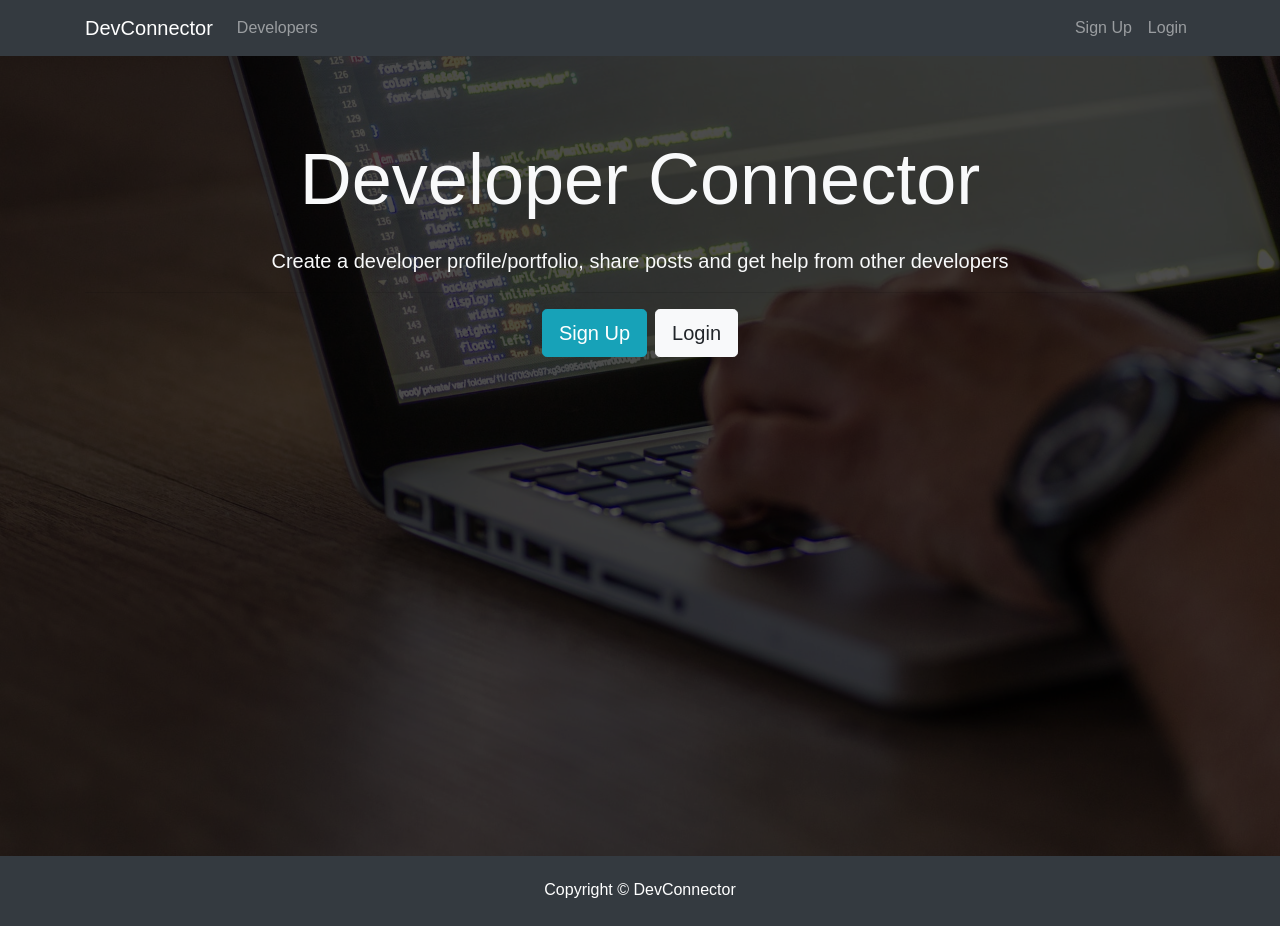
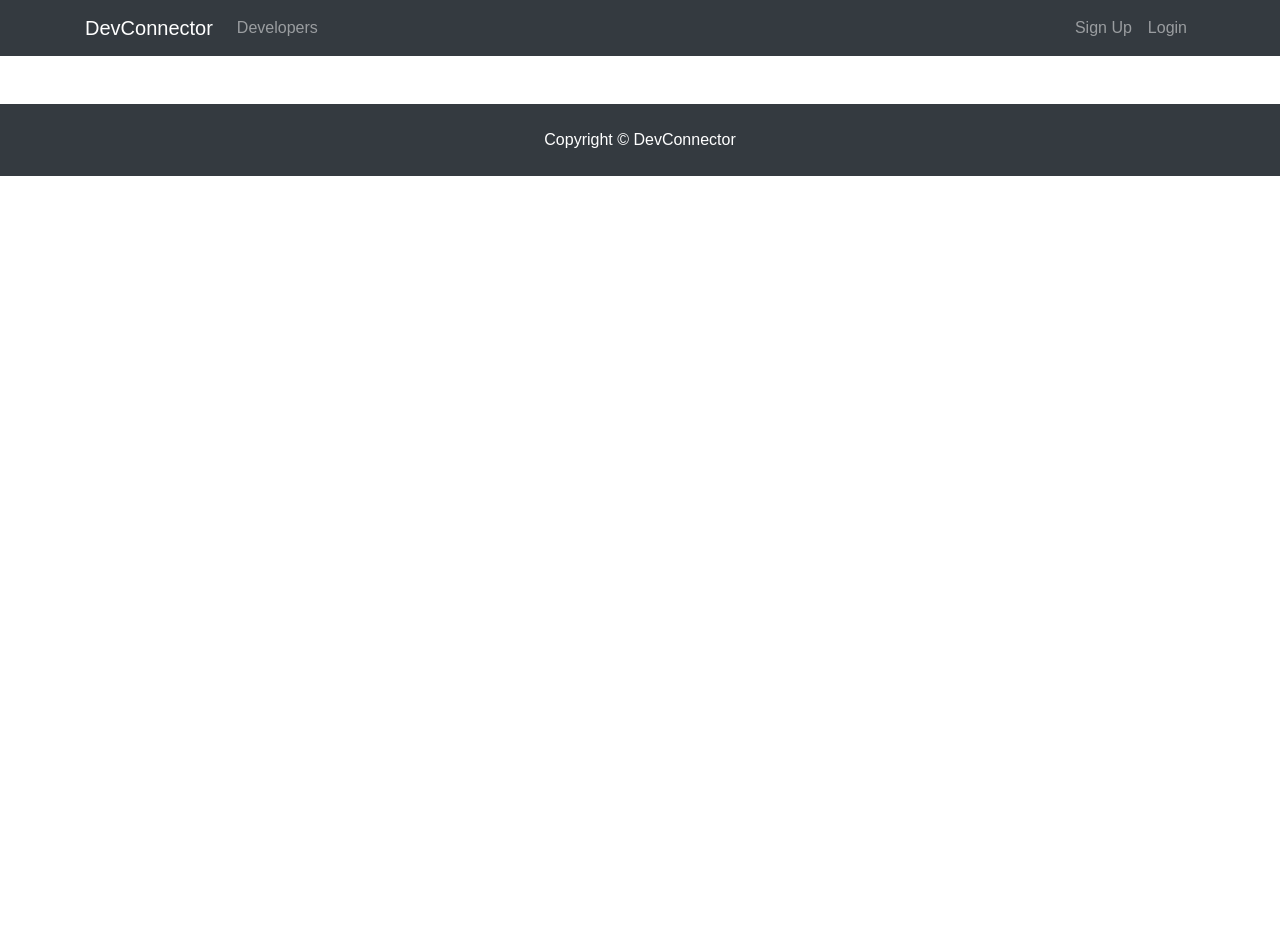
Before and after one commit to HeshanSB/devconnector, a React (Create React App) app in the folder client/: page /login in a window 1280 px wide. After the commit the page ends 800 px from the top, so only its background shows below. Built offline with nearby package versions, Linux system fonts and the light colour scheme.

Commit message:
Login and Regiter routes

```diff
--- a/client/package.json
+++ b/client/package.json
@@ -5,6 +5,7 @@
   "dependencies": {
     "react": "^16.8.6",
     "react-dom": "^16.8.6",
+    "react-router-dom": "^5.0.0",
     "react-scripts": "0.9.5"
   },
   "devDependencies": {},
@@ -14,6 +15,5 @@
     "test": "react-scripts test --env=jsdom",
     "eject": "react-scripts eject"
   },
-  "proxy" : "http://localhost:5000"
-
+  "proxy": "http://localhost:5000"
 }
--- a/client/src/App.js
+++ b/client/src/App.js
@@ -1,18 +1,27 @@
 import React, { Component } from 'react';
+import {BrowserRouter as Router, Route} from 'react-router-dom';
 
 import './App.css';
 import Navbar from './components/layout/Navbar';
 import Footer from './components/layout/Footer';
 import Landing from './components/layout/Landing';
+import Register from './components/auth/Register';
+import Login from './components/auth/Login';
 
 class App extends Component {
   render() {
     return (
+      <Router>
       <div className="App">
         <Navbar/>
-        <Landing/>
+        <Route exact path="/" component={Landing} />
+        <div className="container">
+          <Route exact path="/register" component={Register}/>
+          <Route exact path="/login" component={Login} />
+        </div>
         <Footer/>
       </div>
+      </Router>
     );
   }
 }
--- /dev/null
+++ b/client/src/components/auth/Login.js
@@ -0,0 +1,12 @@
+import React, { Component } from 'react'
+
+class Login extends Component {
+  render() {
+    return (
+      <div>
+
+      </div>
+    )
+  }
+}
+export default Login
--- /dev/null
+++ b/client/src/components/auth/Register.js
@@ -0,0 +1,12 @@
+import React, { Component } from 'react'
+
+class Register extends Component {
+  render() {
+    return (
+      <div>
+
+      </div>
+    )
+  }
+}
+export default Register
--- a/client/src/components/layout/Landing.js
+++ b/client/src/components/layout/Landing.js
@@ -1,4 +1,5 @@
 import React, { Component } from 'react'
+import {Link} from 'react-router-dom'
 
 class Landing extends Component {
   render() {
@@ -13,8 +14,8 @@
                     </h1>
                     <p className="lead"> Create a developer profile/portfolio, share posts and get help from other developers</p>
                     <hr />
-                    <a href="register.html" className="btn btn-lg btn-info mr-2">Sign Up</a>
-                    <a href="login.html" className="btn btn-lg btn-light">Login</a>
+                    <Link to="/register" className="btn btn-lg btn-info mr-2">Sign Up</Link>
+                    <Link to="/login" className="btn btn-lg btn-light">Login</Link>
                 </div>
                 </div>
             </div>
--- a/client/src/components/layout/Navbar.js
+++ b/client/src/components/layout/Navbar.js
@@ -1,4 +1,5 @@
 import React, { Component } from 'react'
+import {Link} from 'react-router-dom'
 
 class Navbar extends Component {
   render() {
@@ -6,7 +7,7 @@
       <div>
         <nav className="navbar navbar-expand-sm navbar-dark bg-dark mb-4">
         <div className="container">
-            <a className="navbar-brand" href="landing.html">DevConnector</a>
+            <Link className="navbar-brand" to="/">DevConnector</Link>
             <button className="navbar-toggler" type="button" data-toggle="collapse" data-target="#mobile-nav">
                 <span className="navbar-toggler-icon"></span>
             </button>
@@ -14,17 +15,17 @@
             <div className="collapse navbar-collapse" id="mobile-nav">
                 <ul className="navbar-nav mr-auto">
                 <li className="nav-item">
-                    <a className="nav-link" href="profiles.html"> Developers
-                    </a>
+                    <Link className="nav-link" to="/profiles"> Developers
+                    </Link>
                 </li>
                 </ul>
 
                 <ul className="navbar-nav ml-auto">
                 <li className="nav-item">
-                    <a className="nav-link" href="register.html">Sign Up</a>
+                    <Link className="nav-link" to="/register">Sign Up</Link>
                 </li>
                 <li className="nav-item">
-                    <a className="nav-link" href="login.html">Login</a>
+                    <Link className="nav-link" to="/login">Login</Link>
                 </li>
                 </ul>
             </div>
```
Also changed, not shown: 1 other file (tests, documents, lock files or other folders).
